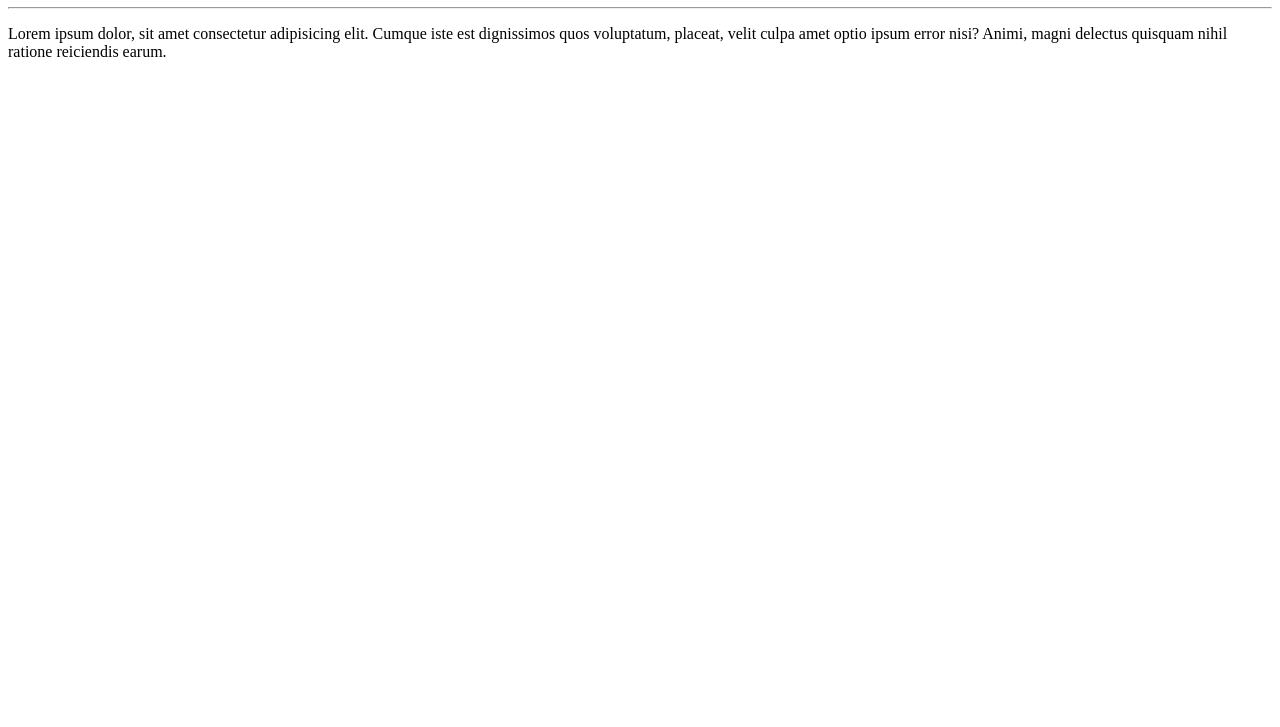
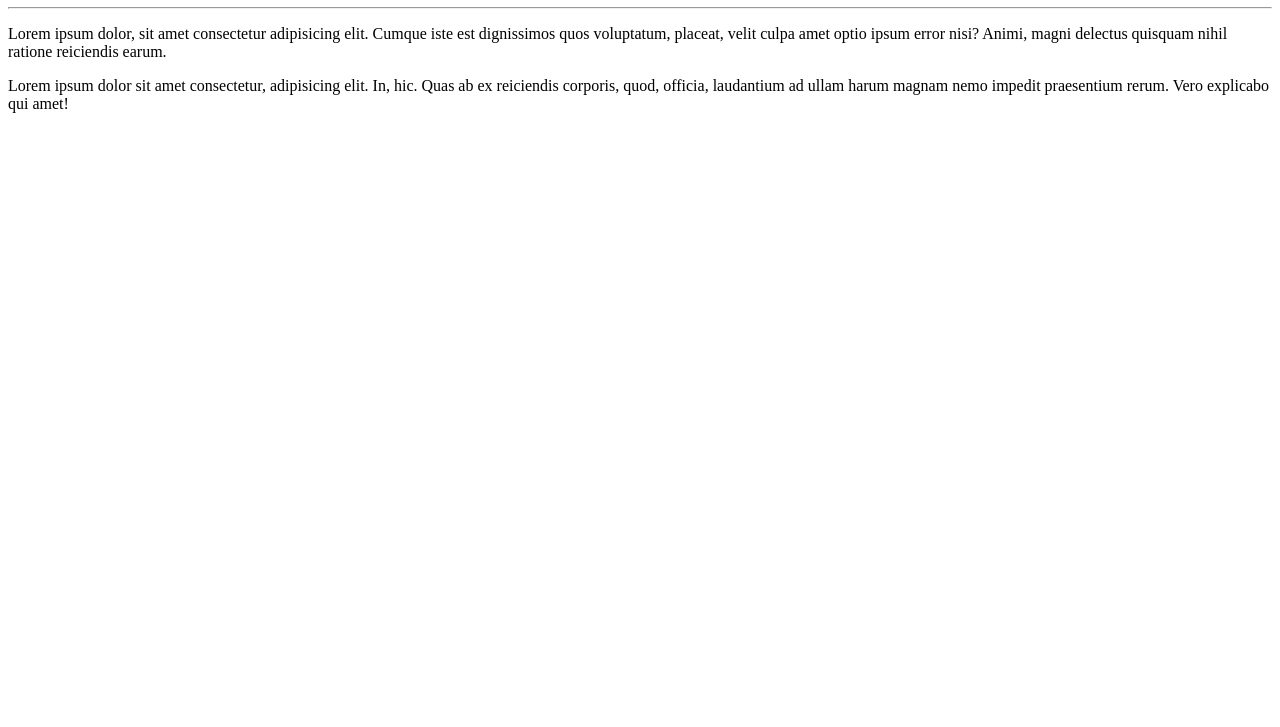
Before and after one commit to ricardo-engenharia/Ola-Mundo, a plain HTML site: page site-exemplo/index.html in a window 1280 px wide. Shown: the part 73-800 px from the top of the page. Drawn offline with Linux system fonts and the light colour scheme.

Commit message:
adicionei um parágrafo

```diff
--- a/site-exemplo/index.html
+++ b/site-exemplo/index.html
@@ -10,5 +10,6 @@
  <h1>Olá, Mundo!</h1>
  <hr>
  <p>Lorem ipsum dolor, sit amet consectetur adipisicing elit. Cumque iste est dignissimos quos voluptatum, placeat, velit culpa amet optio ipsum error nisi? Animi, magni delectus quisquam nihil ratione reiciendis earum.</p>
+<p>Lorem ipsum dolor sit amet consectetur, adipisicing elit. In, hic. Quas ab ex reiciendis corporis, quod, officia, laudantium ad ullam harum magnam nemo impedit praesentium rerum. Vero explicabo qui amet!</p>
 </body>
 </html>
```
